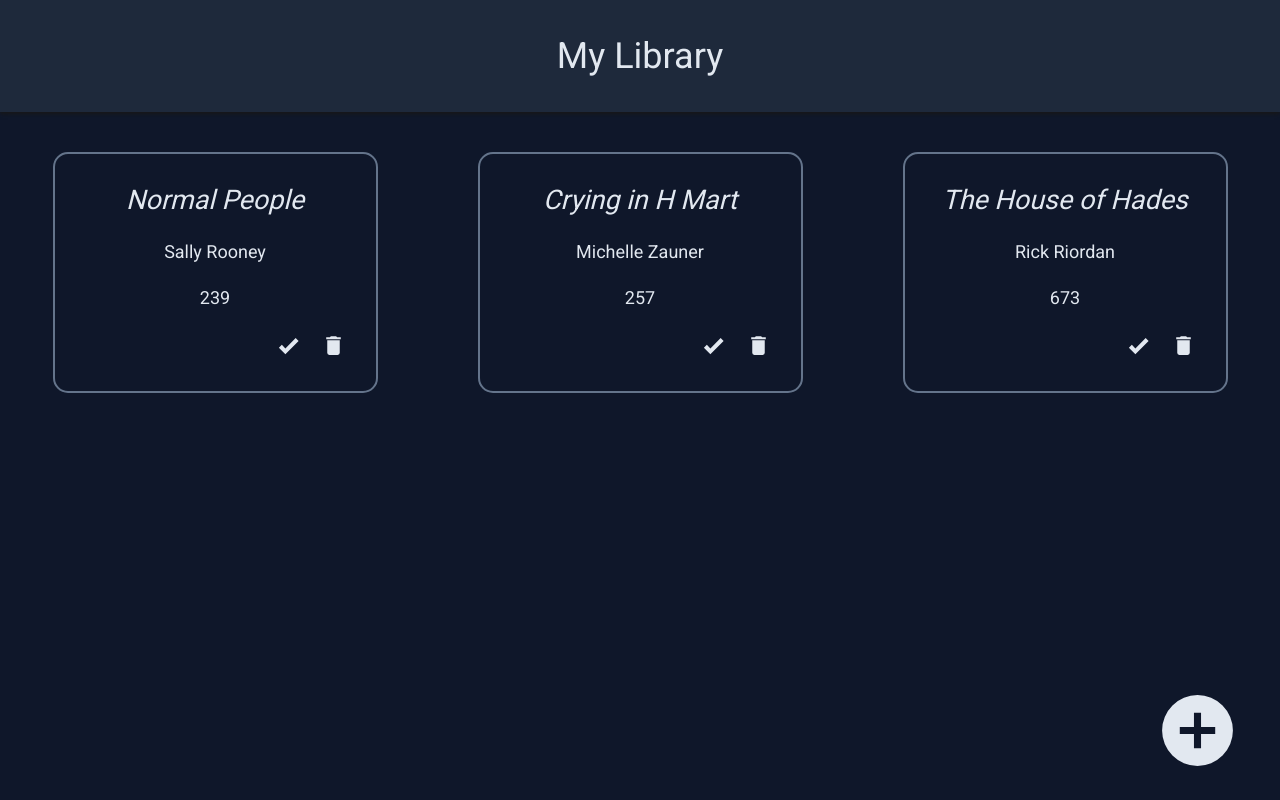
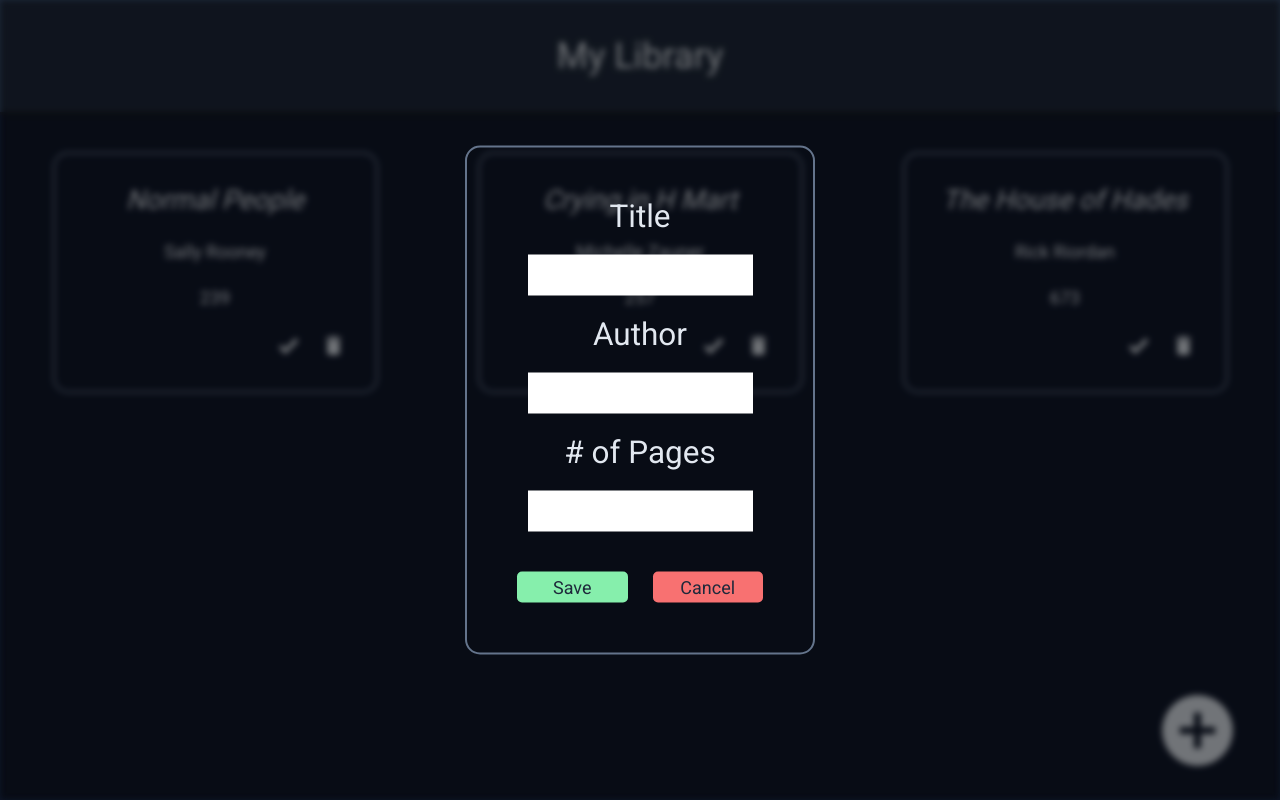
Before and after one commit to yipqp/library, a website: page index.html in a window 1280 px wide. Both pictures are taken after a click on the button 1197 px from the left and 730 px from the top of the page. Drawn offline with Linux system fonts and the light colour scheme.

Commit message:
Design add book popup

```diff
--- a/index.html
+++ b/index.html
@@ -11,7 +11,7 @@
       rel="stylesheet"
     />
     <link rel="stylesheet" href="style.css" />
-    <script src="script.js"></script>
+    <script src="script.js" defer></script>
     <title>Library</title>
   </head>
   <body>
@@ -95,8 +95,8 @@
         </div>
       </div>
     </main>
-    <footer>
-      <button class="add-icon">
+    <footer class="footer">
+      <button class="add-book-button">
         <svg xmlns="http://www.w3.org/2000/svg" viewBox="0 0 24 24">
           <title>plus-circle</title>
           <path
@@ -105,5 +105,27 @@
         </svg>
       </button>
     </footer>
+    <div class="blur-container"></div>
+    <div class="form-popup">
+      <form method="get" class="form-container">
+        <label for="title">Title</label>
+        <input type="text" name="title" id="title" placeholder=" " required />
+        <label for="author">Author</label>
+        <input type="text" name="author" id="author" placeholder=" " required />
+        <label for="pageNumber"># of Pages</label>
+        <input
+          type="text"
+          name="pageNumber"
+          id="pageNumber"
+          pattern="^[0-9]+$"
+          placeholder=" "
+          required
+        />
+        <div class="form-buttons">
+          <button type="submit" class="save-button">Save</button>
+          <button type="button" class="cancel-button">Cancel</button>
+        </div>
+      </form>
+    </div>
   </body>
 </html>
--- a/script.js
+++ b/script.js
@@ -1,4 +1,30 @@
-let library = [];
+const formPopup = document.querySelector(".form-popup");
+const addBookButton = document.querySelector(".add-book-button");
+const cancelButton = document.querySelector(".cancel-button");
+const blurContainer = document.querySelector(".blur-container");
+const titleInput = document.querySelector("#title");
+const authorInput = document.querySelector("#author");
+const numPages = document.querySelector("#pageNumber");
+
+function clearInputs() {
+  titleInput.value = "";
+  authorInput.value = "";
+  numPages.value = "";
+}
+
+addBookButton.addEventListener("click", () => {
+  formPopup.style.display = "block";
+  blurContainer.style.display = "block";
+  blurContainer.classList.add("blur");
+});
+
+cancelButton.addEventListener("click", () => {
+  formPopup.style.display = "none";
+  blurContainer.style.display = "none";
+  clearInputs();
+});
+
+const library = [];
 
 class Book {
   constructor(author, title, pages, isRead) {
--- a/style.css
+++ b/style.css
@@ -48,12 +48,16 @@ main {
   color: #fffdf7;
 }
 
+.book,
+.form-container {
+  border-radius: 15px;
+  border: 2px solid var(--book-border);
+}
+
 .book {
   display: flex;
   flex-direction: column;
   align-items: center;
-  border-radius: 15px;
-  border: 2px solid var(--book-border);
   color: var(--white);
   gap: 25px;
   padding: 30px;
@@ -91,30 +95,109 @@ svg {
   pointer-events: none;
 }
 
-button {
+.bottom-row button,
+.footer button {
   transition: ease-in-out 0.15s;
 }
 
-button:hover {
+.bottom-row button:hover,
+.footer button:hover {
   filter: brightness(150%);
   transform: scale(1.1);
 }
 
-button:active {
+.bottom-row button:active,
+.footer button:active {
   transform: scale(0.95);
 }
 
-footer {
+.footer {
   background-color: var(--main-bgc);
   display: flex;
   justify-content: end;
   align-items: center;
 }
 
-footer > button {
+.footer > button {
   width: 85px;
   height: 85px;
   margin: 0 40px 40px 0;
   background-color: inherit;
   border: none;
 }
+
+.form-popup {
+  display: none;
+  position: absolute;
+  z-index: 5;
+  left: 50%;
+  top: 50%;
+  transform: translate(-50%, -50%);
+}
+
+.form-container {
+  display: flex;
+  align-items: center;
+  justify-content: center;
+  flex-flow: column wrap;
+  width: 350px;
+  color: var(--white);
+  padding: 50px;
+  font-size: 1.75rem;
+  gap: 20px;
+}
+
+.form-buttons {
+  display: flex;
+  align-self: stretch;
+  margin-top: 20px;
+  gap: 25px;
+}
+
+.form-buttons > button {
+  flex: 1;
+  padding: 5px 15px;
+  font-size: 1rem;
+  border: none;
+  border-radius: 5px;
+  color: var(--header-bgc);
+}
+
+input[type="text"] {
+  appearance: none;
+  padding: 10px;
+  font-size: 1rem;
+  outline: none;
+  border: none;
+}
+
+input[type="text"]:not(:focus):not(:placeholder-shown):invalid {
+  outline: 2px solid #f87171;
+  background-color: #fee2e2;
+}
+
+button {
+  cursor: pointer;
+}
+
+.save-button {
+  background-color: #86efac;
+}
+
+.cancel-button {
+  background-color: #f87171;
+}
+
+.blur {
+  backdrop-filter: blur(3px) brightness(50%);
+}
+
+.blur-container {
+  position: absolute;
+  display: none;
+  top: 0;
+  right: 0;
+  bottom: 0;
+  left: 0;
+  z-index: 2;
+}
```
Also changed, not shown: 1 other file.
